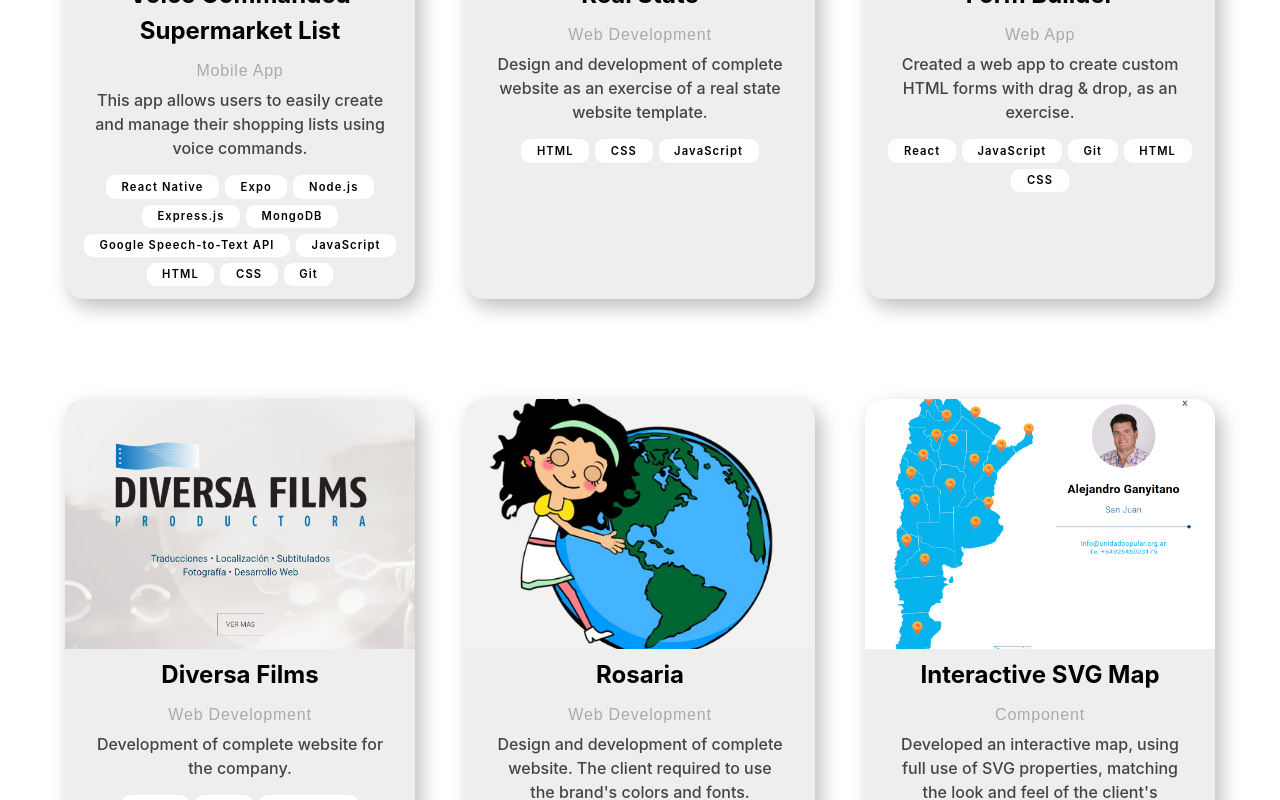
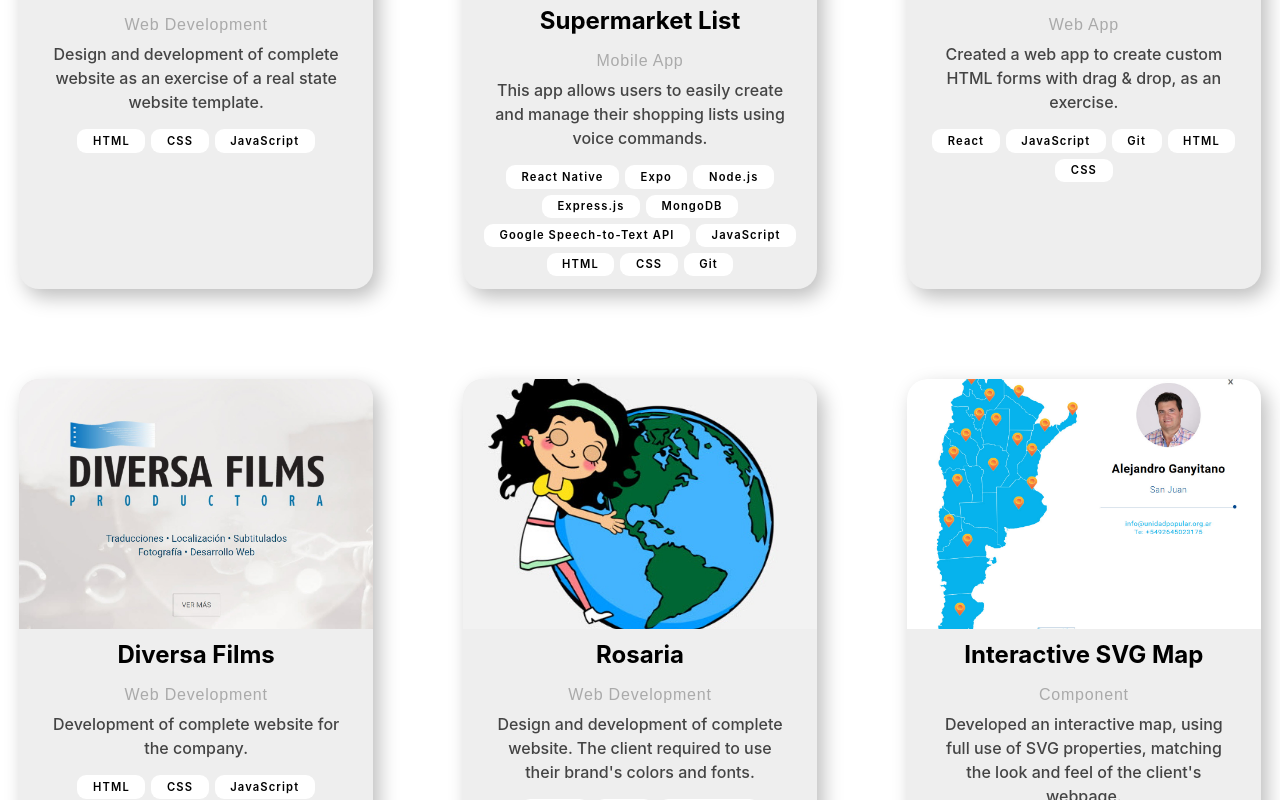
Before and after one commit to Wisegirlie/Portfolio-Wisegirlie, a React (Vite) app: page /projects in a window 1280 px wide. Shown: the part 1120-1920 px from the top of the page. Built offline with nearby package versions, Linux system fonts and the light colour scheme.

Commit message:
widen projects boxes

```diff
--- a/src/components/about.jsx
+++ b/src/components/about.jsx
@@ -33,7 +33,7 @@ export default function About() {
                         <div className="about_bio_div gris_back">
                             <h1>About me</h1>
 
-                            <span style={{fontSize: '110%'}}><strong>I am a skilled and passionate web and software developer with experience in building effective, visually appealing, and user-friendly websites and applications. </strong></span>
+                            <span style={{fontSize: '110%'}}><strong>I am a passionate web and software developer with experience in building effective, visually appealing, and user-friendly websites and applications. </strong></span>
                             <br /> <br />
 
                             I started programming at the age of 12, and it was then that I found my passion for technology. From that moment on, I began teaching myself various programming languages and applications. I graduated as a <strong> Computer Programming Technician</strong> from a technical high school, and since I’ve always been drawn to challenges, I pursued a different field of study at university to broaden my skill set, getting a bachelor’s degree in <strong> Design of Image and Sound</strong> from University of Buenos Aires, Argentina. <br /> <br />
--- a/src/components/projects.jsx
+++ b/src/components/projects.jsx
@@ -48,6 +48,14 @@ export default function Projects() {
             image: projectGabywaismanImg,
             techs: ["React", "Vite", "Node.js", "JavaScript", "PHP", "HTML", "CSS", "Git"]
         },
+        {  id: 'project-realstate',
+            title: 'Real State',
+            type: "Web Development",
+            description: "Design and development of complete website as an exercise of a real state website  template.",
+            website: "https://www.gabywaisman.com/portfolio/real-state/index.html",
+            image: projectRealStateImg,
+            techs: ["HTML", "CSS", "JavaScript"]
+        },
         {  id: 'project-supermarketlist',
             title: 'Voice Commanded Supermarket List',
             type: "Mobile App",
@@ -55,14 +63,6 @@ export default function Projects() {
             website: "https://github.com/Wisegirlie/Supermarket-list-voice-commanded",
             image: projectSupermarketImg,
             techs: ["React Native", "Expo", "Node.js", "Express.js","MongoDB", "Google Speech-to-Text API", "JavaScript", "HTML", "CSS", "Git"]
-        },
-        {  id: 'project-realstate',
-            title: 'Real State',
-            type: "Web Development",
-            description: "Design and development of complete website as an exercise of a real state website  template.",
-            website: "https://www.gabywaisman.com/portfolio/real-state/index.html",
-            image: projectRealStateImg,
-            techs: ["HTML", "CSS", "JavaScript"]
         },
         {  id: 'project-formbuilder',
             title: 'Form Builder',
@@ -83,7 +83,7 @@ export default function Projects() {
         {  id: 'project-rosaria',
             title: 'Rosaria',
             type: "Web Development",
-            description: "Design and development of complete website. The client required to use the brand's colors and fonts.",
+            description: "Design and development of complete website. The client required to use their brand's colors and fonts.",
             website: "https://www.soyrosaria.com",
             image: projectRosariaImg,
             techs: ["HTML", "CSS", "JavaScript"]
--- a/src/css/projects.css
+++ b/src/css/projects.css
@@ -5,7 +5,8 @@
 .project_container {
     display: flex;
     flex-wrap: wrap;
-    gap: 50px;
+    gap: 90px;
+    row-gap: 40px;
     justify-content: center;
     margin-bottom: 40px;
 }
@@ -16,8 +17,8 @@
 
 .project_div {
     flex-grow: 1;
-    width: 280px;
-    max-width: 350px;
+    width: 300px;
+    max-width: 380px;
     min-height: 500px;
     height: auto;
     /* width: calc((100% / 4) - 40px);   */
```
